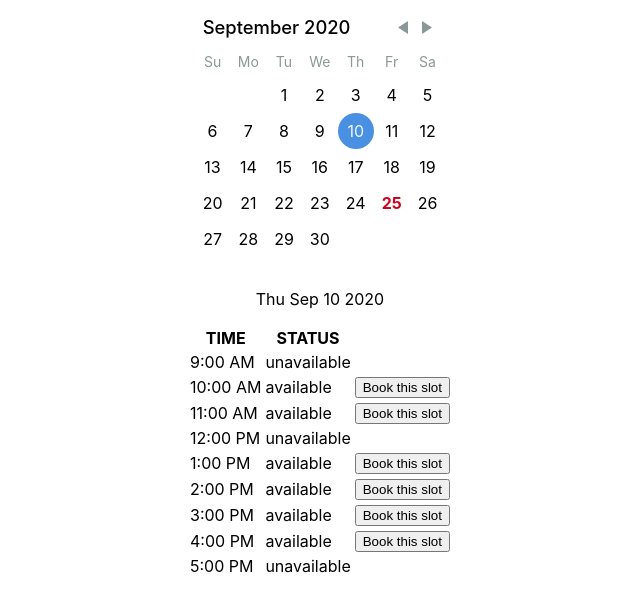
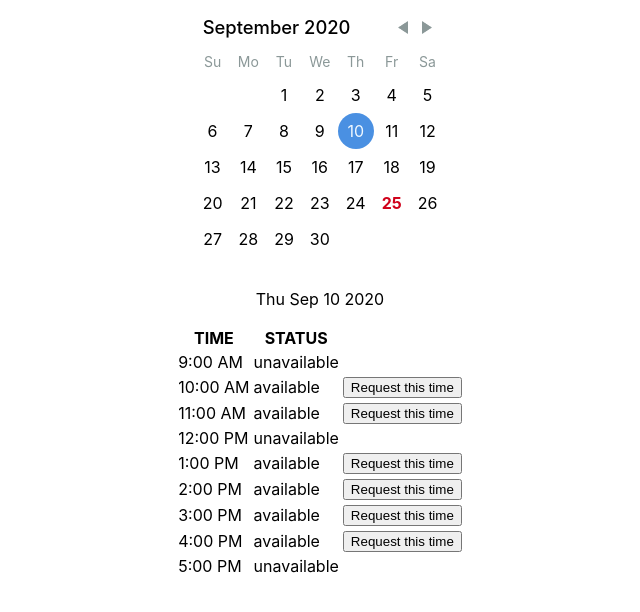
Before and after one commit to DanielleInkster/scheduler, a React (Create React App) app: page / in a window 1280 px wide. Both pictures are taken after a click on the element "10". Shown: the top 612 px of the page, without its empty margins (320-960 px from the left). Built offline with nearby package versions, Linux system fonts and the light colour scheme; no server answers.

Commit message:
Created Edit request button

```diff
--- a/src/components/Popup.js
+++ b/src/components/Popup.js
@@ -3,9 +3,9 @@ import Popup from 'reactjs-popup';
 import Form from './Form';
 import 'reactjs-popup/dist/index.css';
 
-export default function FormPopup({ date, time }) {
+export default function FormPopup({ date, time, title }) {
   return (
-    <Popup trigger={<button> Book this slot </button>} position="right center">
+    <Popup trigger={<button>{title}</button>} position="right center">
       <div>
         <Form date={date} time={time} />
       </div>
--- a/src/containers/Table.js
+++ b/src/containers/Table.js
@@ -21,7 +21,12 @@ export default function Table({ date, data }) {
             <td>{status}</td>
             {status === 'available' && (
               <td>
-                <FormPopup date={date} time={time} />
+                <FormPopup date={date} time={time} title={'Request this time'} />
+              </td>
+            )}
+            {status === 'pending' && (
+              <td>
+                <FormPopup date={date} time={time} title={'Edit Request'} />
               </td>
             )}
           </tr>
```
